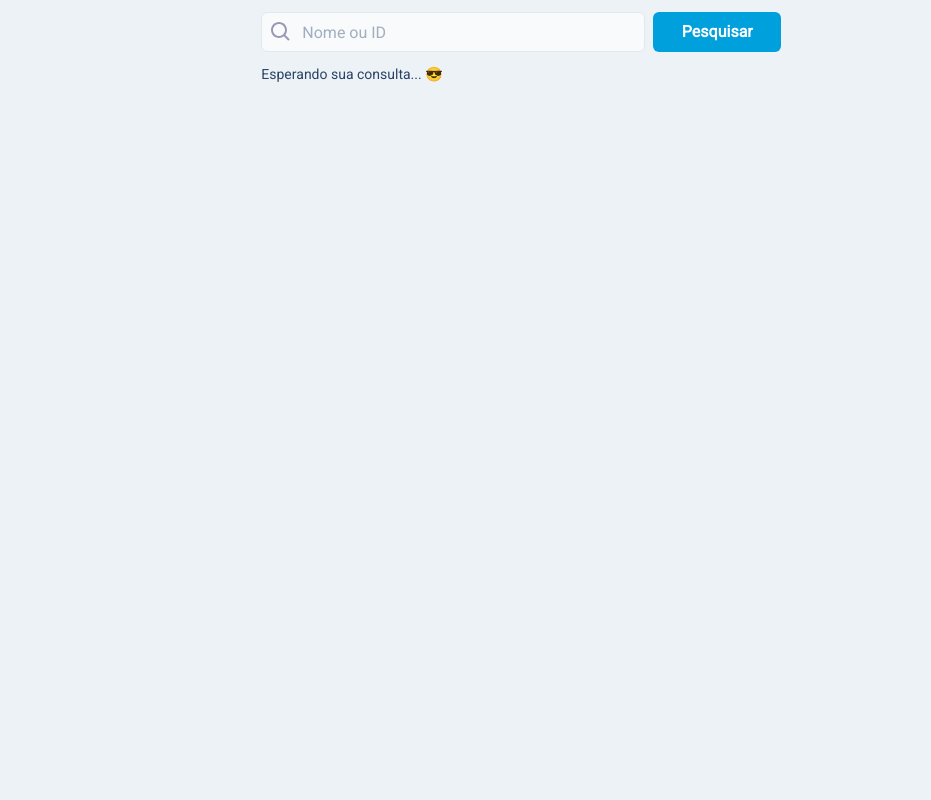
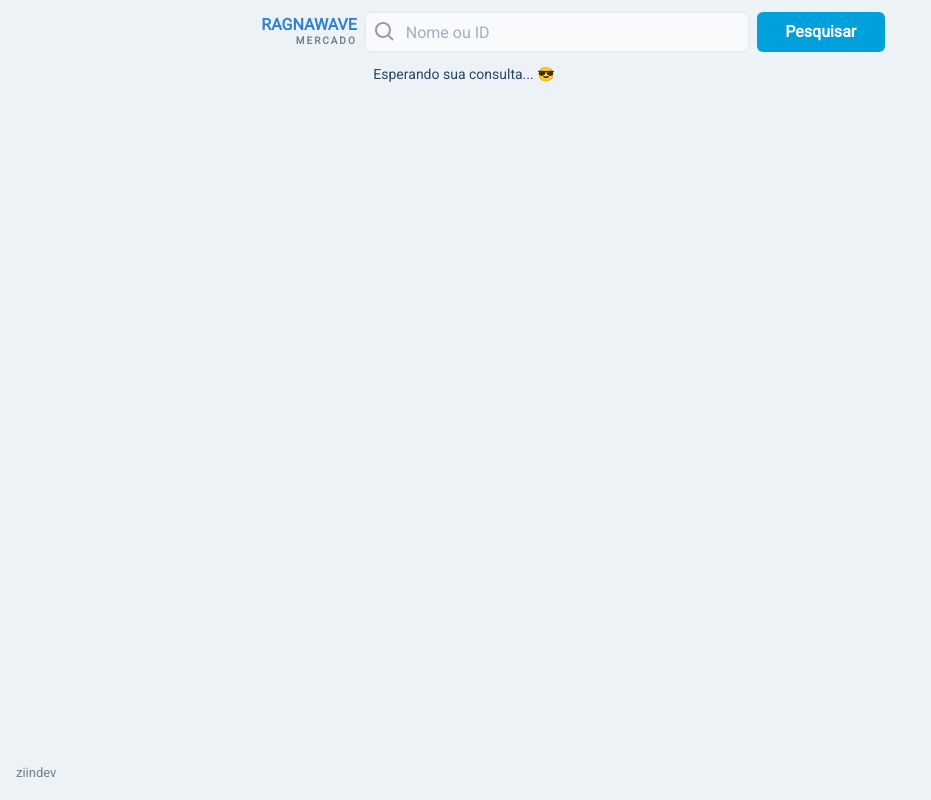
Before and after one commit to ziin/ragnawave-market, a Next.js app: page / in a window 1280 px wide. Shown: the whole page, without its empty margins (0-931 px from the left). Built offline with nearby package versions, Linux system fonts and the light colour scheme.

Commit message:
feat: add ziin page

```diff
--- a/src/components/Results/NoData.tsx
+++ b/src/components/Results/NoData.tsx
@@ -2,7 +2,7 @@ import { Flex, Text } from "@chakra-ui/layout";
 
 export default function NoData() {
   return (
-    <Flex>
+    <Flex pl="28">
       <Text color="blue.800" fontSize="sm">
         Esperando sua consulta... 😎
       </Text>
--- a/src/components/Results/NoResults.tsx
+++ b/src/components/Results/NoResults.tsx
@@ -2,7 +2,7 @@ import { Box, Text } from "@chakra-ui/layout";
 
 export default function NoResults() {
   return (
-    <Box>
+    <Box pl="28">
       <Text color="blue.800" fontSize="sm">
         Nada encontrando... 🤔
       </Text>
--- a/src/pages/index.tsx
+++ b/src/pages/index.tsx
@@ -2,11 +2,12 @@ import Head from "next/head";
 import React, { useEffect, useMemo, useRef, useState } from "react";
 import throttle from "lodash.throttle";
 import { SearchData, Upon } from "@common/types";
-import { Flex } from "@chakra-ui/layout";
+import { Box, Flex, Heading, Link, Text } from "@chakra-ui/layout";
 import Search from "@components/Search";
 import { getItems, getFiltersFromDataResult } from "../common/functions";
 import Filters from "../components/Filter";
 import Results from "../components/Results";
+import { Image } from "@chakra-ui/image";
 
 export interface BonusFilter {
   type: string;
@@ -209,6 +210,12 @@ export default function Template() {
         <link rel="icon" href="/logo.png" />
       </Head>
 
+      <Box position="fixed" bottom="4" left="4">
+        <Link href="ziin" color="gray.500" fontSize="small">
+          ziindev
+        </Link>
+      </Box>
+
       <Flex as="main" w={["full", 1200]}>
         <Filters
           hasFilters={hasFilters}
@@ -220,7 +227,26 @@ export default function Template() {
         />
 
         <Flex direction="column" w="full" paddingX="8" h="100vh">
-          <Flex minH="16" alignItems="center">
+          <Flex minH="16" alignItems="center" userSelect="none">
+            <Flex mr="2" direction="column" alignItems="flex-end">
+              <Text
+                size="sm"
+                fontWeight="semibold"
+                color="blue.500"
+                lineHeight="1"
+              >
+                RAGNAWAVE
+              </Text>
+              <Text
+                fontSize="x-small"
+                textTransform="uppercase"
+                fontWeight="semibold"
+                letterSpacing="2px"
+                color="gray.500"
+              >
+                Mercado
+              </Text>
+            </Flex>
             <Search
               inputRef={searchRef}
               onSubmit={handleOnSearch}
```
Also changed, not shown: src/pages/ziin.tsx (added, +9 -0 lines).
